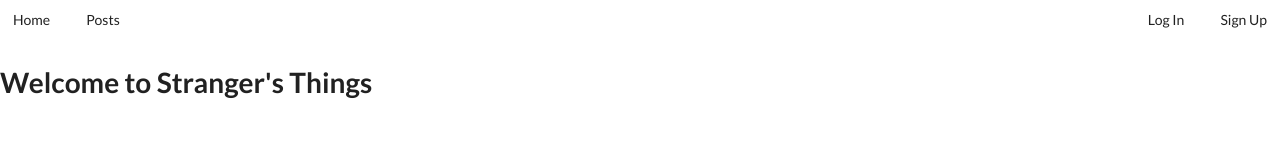
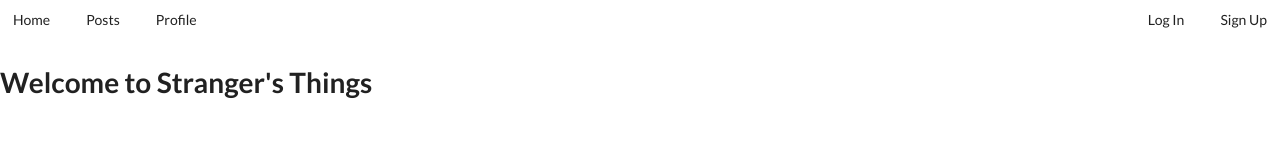
Before and after one commit to MShiers7/Strangers_Things-, a React (Create React App) app: page / in a window 1280 px wide. Shown: the top 160 px of the page. Built offline with nearby package versions, Linux system fonts and the light colour scheme; no server answers.

Commit message:
last commit before styling

```diff
--- a/src/App.js
+++ b/src/App.js
@@ -1,6 +1,7 @@
 import React, { useState, useEffect } from "react";
 import {
   Home,
+  Profile,
   Posts,
   PostInfo,
   AccountForm,
@@ -66,6 +67,9 @@ const App = () => {
         <Link className="item" to="/posts">
           Posts
         </Link>
+        <Link className="item" to="/users/me">
+          Profile
+        </Link>
         <div className="right menu">
           {token ? (
             <button onClick={logOut} className="item">
@@ -86,6 +90,9 @@ const App = () => {
       <Switch>
         <Route exact path="/">
           <Home username={user} />
+        </Route>
+        <Route className="item" path="/users/me">
+          <Profile token={token} posts={posts} />
         </Route>
         <Route className="item" path="/posts/create">
           <CreatePostForm token={token} setPosts={setPosts} />
--- a/src/components/Home.js
+++ b/src/components/Home.js
@@ -4,7 +4,7 @@ const Home = ({ username }) => {
   return (
     <>
       <h1>Welcome to Stranger's Things</h1>
-      {username && <h3>You are logged in as: {username}</h3>}
+      {username && <h3>Currently logged in as: {username}</h3>}
     </>
   );
 };
--- /dev/null
+++ b/src/components/Profile.js
@@ -0,0 +1,9 @@
+import React from "react";
+
+const Profile = () => {
+  return <h1>Posts and Messages</h1>;
+};
+
+export default Profile;
+
+// I feel like this is alot simpler than what I'm trying, but I can't get it to function properly but I set up the route.
--- a/src/components/index.js
+++ b/src/components/index.js
@@ -3,3 +3,4 @@ export { default as Posts } from "./Posts";
 export { default as AccountForm } from "./AccountForm";
 export { default as CreatePostForm } from "./CreatePostForm";
 export { default as PostInfo } from "./PostInfo";
+export { default as Profile } from "./Profile";
```
